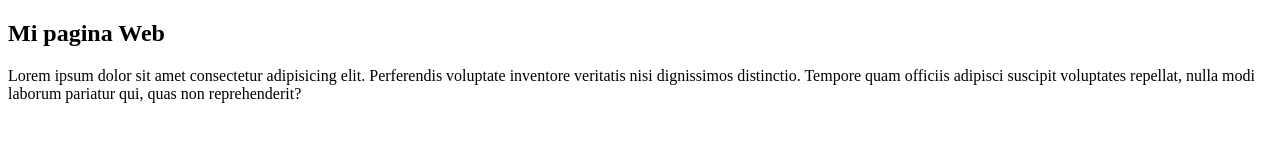
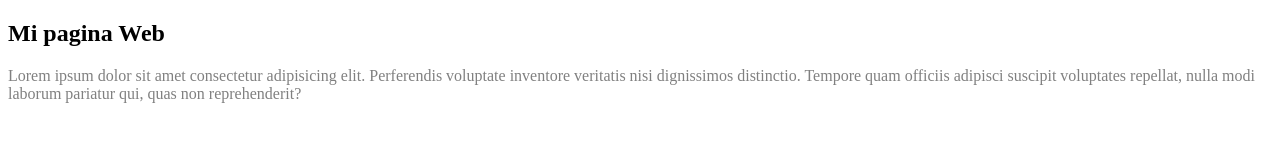
Before and after one commit to ImplementacionSotfware/SitioWebDicxie, a plain HTML site: page index.html in a window 1280 px wide. Drawn offline with Linux system fonts and the light colour scheme.

Commit message:
modificacion del estilo de la pagina principal

```diff
--- /dev/null
+++ b/css/main.css
@@ -0,0 +1,3 @@
+p{
+    color: gray;
+}
--- a/index.html
+++ b/index.html
@@ -4,6 +4,7 @@
     <meta charset="UTF-8">
     <meta http-equiv="X-UA-Compatible" content="IE=edge">
     <meta name="viewport" content="width=device-width, initial-scale=1.0">
+    <link rel="stylesheet" href="css/main.css">
     <title>Document</title>
 </head>
 <body>
```
